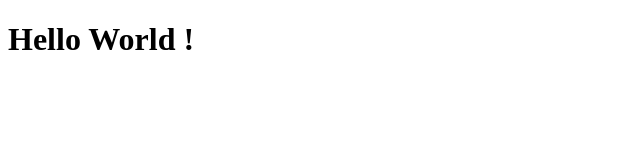
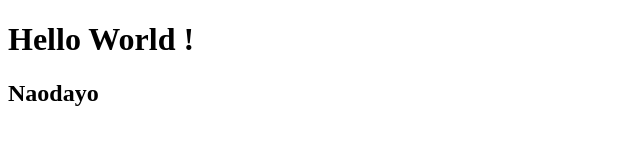
Before and after one commit to lifeistech/tech_study_git, a plain HTML site: page index.html in a window 1280 px wide. Shown: the whole page, without its empty margins (0-640 px from the left). Drawn offline with Linux system fonts and the light colour scheme.

Commit message:
Update index.html

```diff
--- a/index.html
+++ b/index.html
@@ -6,5 +6,6 @@
 </head>
 <body>
 <h1>Hello World !</h1>
+<h2>Naodayo</h2>
 </body>
 </html>
```
